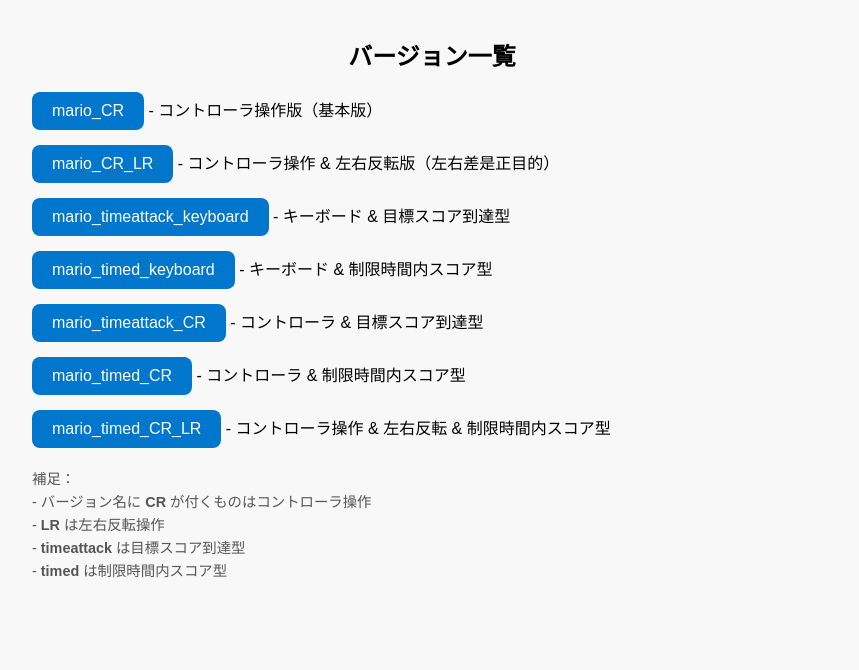
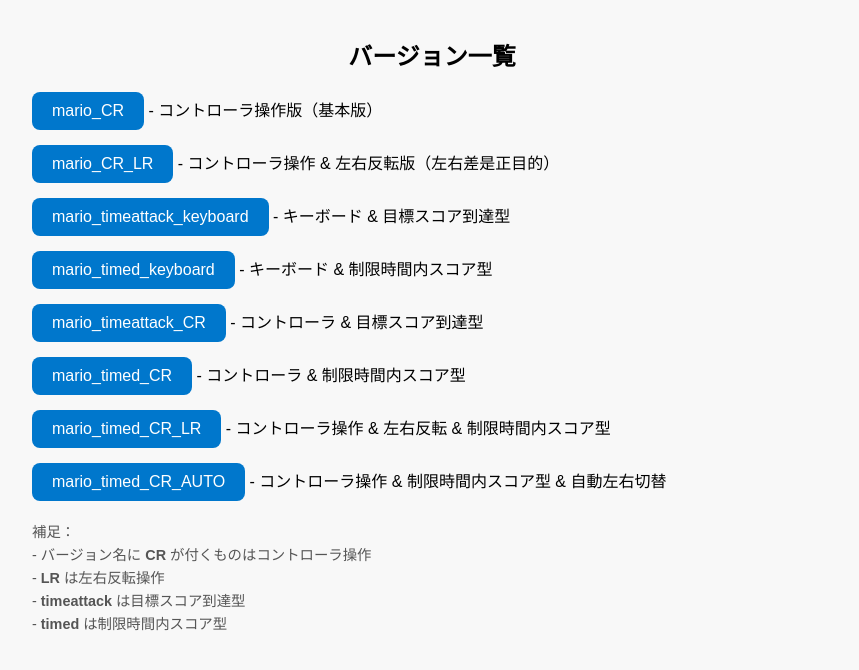
Before and after one commit to 15Ayu/Mario, a plain HTML site: page index.html in a window 1280 px wide. Shown: the part 224-894 px from the top of the page, without its empty margins (208-1067 px from the left). Drawn offline with Linux system fonts and the light colour scheme.

Commit message:
Add mario_timed_CR_AUTO

```diff
--- a/index.html
+++ b/index.html
@@ -45,6 +45,7 @@
         <li><a class="button" href="mario_timeattack_CR/">mario_timeattack_CR</a> - コントローラ & 目標スコア到達型</li>
         <li><a class="button" href="mario_timed_CR/">mario_timed_CR</a> - コントローラ & 制限時間内スコア型</li>
         <li><a class="button" href="mario_timed_CR_LR/">mario_timed_CR_LR</a> - コントローラ操作 & 左右反転 & 制限時間内スコア型</li>
+        <li><a class="button" href="mario_timed_CR_AUTO/">mario_timed_CR_AUTO</a> - コントローラ操作 & 制限時間内スコア型 & 自動左右切替</li>
     </ul>
 
     <p class="note">
```
Also changed, not shown: 1 other file.
